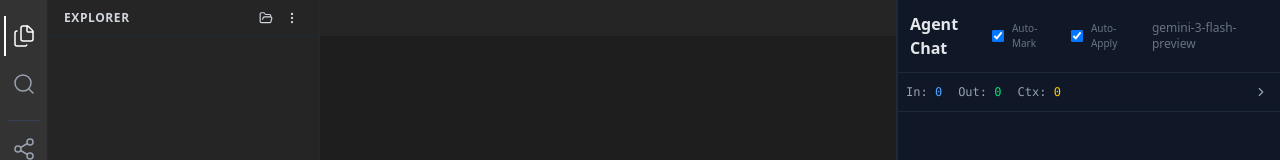
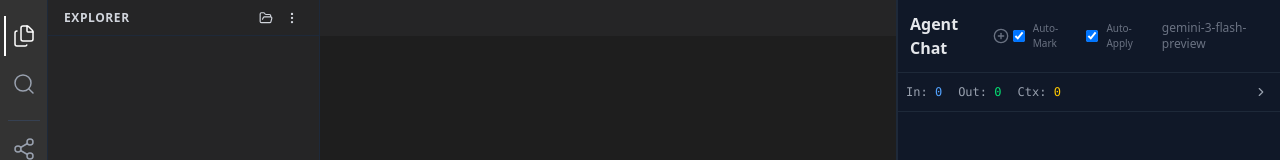
Before and after one commit to Anonymousinterpares/VSC_OMEGA, a React (Vite) app: page / in a window 1280 px wide. Shown: the top 160 px of the page. Built offline with nearby package versions, Linux system fonts and the light colour scheme.

Commit message:
implemented a new task / task reset functionality

```diff
--- a/src/main/agents/AgentOrchestrator.ts
+++ b/src/main/agents/AgentOrchestrator.ts
@@ -103,6 +103,19 @@ export class AgentOrchestrator {
 
   public killActiveProcess() {
       this.tools.killActiveProcess();
+  }
+
+  public reset() {
+      this.currentTasks = [];
+      this.sessionStats = {
+          totalInput: 0,
+          totalOutput: 0,
+          currentContextSize: 0,
+          agentStats: {}
+      };
+      this.projectWorkingSet.clear();
+      this.emitPlan();
+      this.emitStats();
   }
 
   private async waitForResume() {
--- a/src/main/main.ts
+++ b/src/main/main.ts
@@ -108,6 +108,11 @@ app.whenReady().then(() => {
       return await orchestrator.compressHistory(messages);
   });
 
+  ipcMain.handle(CHANNELS.TO_MAIN.RESET_SESSION, async () => {
+      orchestrator.reset();
+      return { success: true };
+  });
+
   // Handle Review Decisions from UI
   ipcMain.handle(CHANNELS.TO_MAIN.REVIEW_DECISION, async (_, { id, status, content }) => {
       proposalManager.resolveProposal(id, status, content);
--- a/src/renderer/components/Chat/ChatWindow.tsx
+++ b/src/renderer/components/Chat/ChatWindow.tsx
@@ -1,5 +1,5 @@
 import React, { useState, useRef, useEffect } from 'react';
-import { Send, ChevronDown, ChevronRight, Activity, Layers, RefreshCw, Square, Pause, Play } from 'lucide-react';
+import { Send, ChevronDown, ChevronRight, Activity, Layers, RefreshCw, Square, Pause, Play, PlusCircle } from 'lucide-react';
 import { CHANNELS } from '@/shared/constants';
 import { useSettingsStore } from '../../store/useSettingsStore';
 import { useFileStore } from '../../store/useFileStore';
@@ -314,6 +314,23 @@ export const ChatWindow: React.FC = () => {
     }
   }, [messages]);
 
+  const handleResetChat = async () => {
+      if (!window.electron) return;
+
+      const confirm = window.confirm("Are you sure you want to start a new task? This will clear current conversation history and task progress.");
+      if (!confirm) return;
+
+      setMessages([]);
+      resetTasks();
+      setTokenStats({
+          totalInput: 0,
+          totalOutput: 0,
+          currentContextSize: 0,
+          agentStats: {}
+      });
+      await window.electron.ipcRenderer.invoke(CHANNELS.TO_MAIN.RESET_SESSION);
+  };
+
   // Streaming & Stats Listener
   useEffect(() => {
       if (window.electron) {
@@ -541,7 +558,16 @@ export const ChatWindow: React.FC = () => {
     <div className="flex flex-col h-full bg-gray-900 border-l border-gray-800">
       {/* Header */}
       <div className="p-3 border-b border-gray-800 flex justify-between items-center bg-gray-900">
-        <span className="font-semibold text-gray-200">Agent Chat</span>
+        <div className="flex items-center space-x-2">
+            <span className="font-semibold text-gray-200">Agent Chat</span>
+            <button
+                onClick={handleResetChat}
+                className="p-1 hover:bg-gray-800 rounded text-gray-500 hover:text-blue-400 transition-colors"
+                title="Start New Task (Reset Conversation)"
+            >
+                <PlusCircle size={16} />
+            </button>
+        </div>
         <div className="flex items-center space-x-4">
             <label className="flex items-center space-x-2 cursor-pointer group" title="When disabled, you will be asked to confirm task completion">
                 <input
--- a/src/shared/constants.ts
+++ b/src/shared/constants.ts
@@ -15,6 +15,7 @@ export const CHANNELS = {
     SEND_MESSAGE: 'send-message',
     ABORT_WORKFLOW: 'abort-workflow',
     COMPRESS_CONTEXT: 'compress-context',
+    RESET_SESSION: 'reset-session',
     REVIEW_DECISION: 'review-decision',
     TASK_CONFIRMATION_DECISION: 'task-confirmation-decision',
 
```
